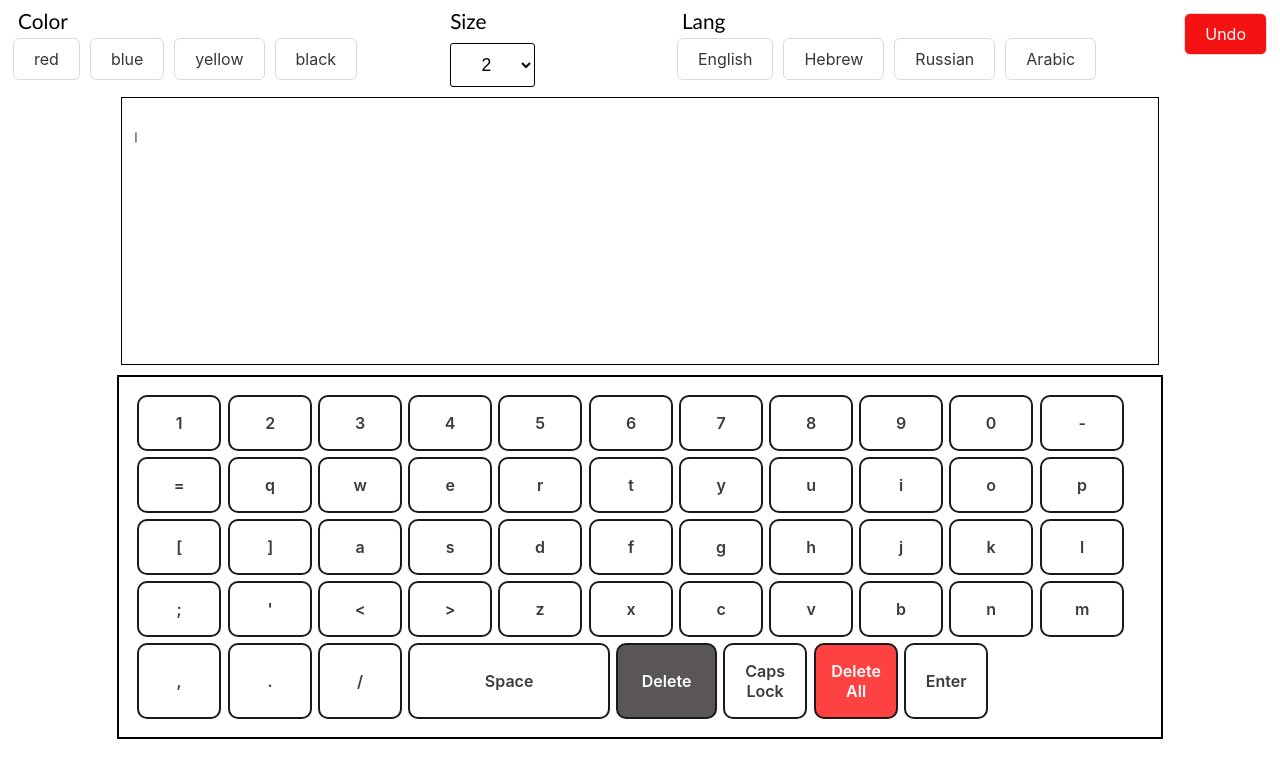
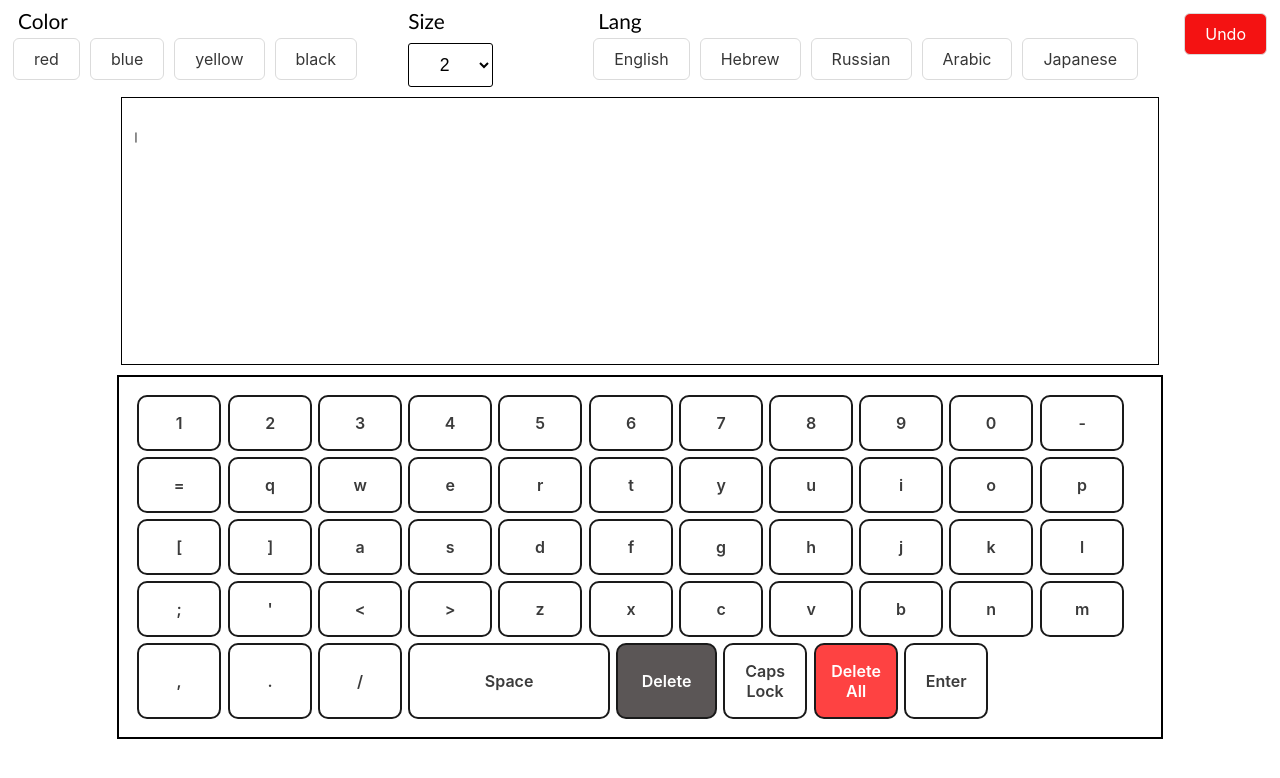
Before and after one commit to YoadRX/keyboard, a React (Vite) app: page / in a window 1280 px wide. Shown: the top 778 px of the page. Built offline with nearby package versions, Linux system fonts and the light colour scheme.

Commit message:
add Japanese keyboard

```diff
--- a/src/App.jsx
+++ b/src/App.jsx
@@ -58,6 +58,12 @@ function App() {
         break;
       case "arb":
         setValue("1234567890ء=قويرتيويوپ[]اسدفعهجكل؛'<زخچڢبنم،.");
+        break;
+      case "jap":
+        setValue(
+          "ぬふあうえおやゆよわほへたていすかんなにらぜ゜ちとしはきくまのりれけむむつさそひこみもねるめ"
+        );
+        break;
     }
   }
   function handleSize(event) {
--- a/src/Components/Lang.jsx
+++ b/src/Components/Lang.jsx
@@ -21,6 +21,9 @@ export const Lang = (props) => {
         <button className="colorbtn" onClick={() => props.setLang("arb")}>
           Arabic
         </button>
+        <button className="colorbtn" onClick={() => props.setLang("jap")}>
+          Japanese
+        </button>
       </div>
     </div>
   );
```
